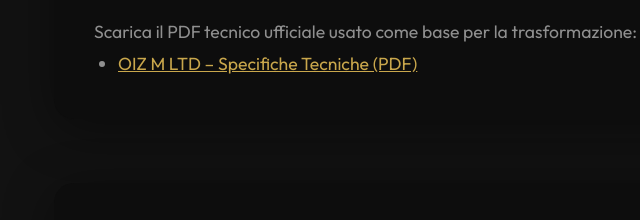
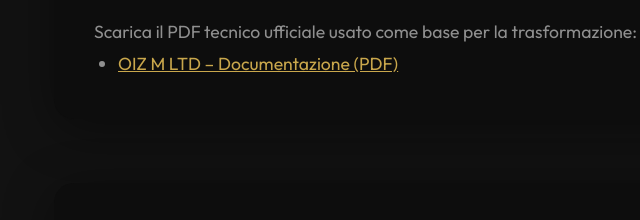
Before and after one commit to TobiaMiniutti/orbea, a plain HTML site: page documentazione.html in a window 1280 px wide. Shown: the part 490-710 px from the top of the page, 68-708 px from the left. Drawn offline with Linux system fonts and the light colour scheme.

Commit message:
Update documentazione.html

```diff
--- a/documentazione.html
+++ b/documentazione.html
@@ -132,7 +132,7 @@
     <h3>PDF di riferimento</h3>
     <p>Scarica il PDF tecnico ufficiale usato come base per la trasformazione:</p>
     <ul>
-      <li><a href="pdfs/oiz-m-ltd-tecnico.pdf" style="color: var(--golden);" target="_blank" rel="noopener">OIZ M LTD – Specifiche Tecniche (PDF)</a></li>
+      <li><a href="testdocumentazione.pdf" style="color: var(--golden);" target="_blank" rel="noopener">OIZ M LTD – Documentazione (PDF)</a></li>
     </ul>
   </section>
 
```
